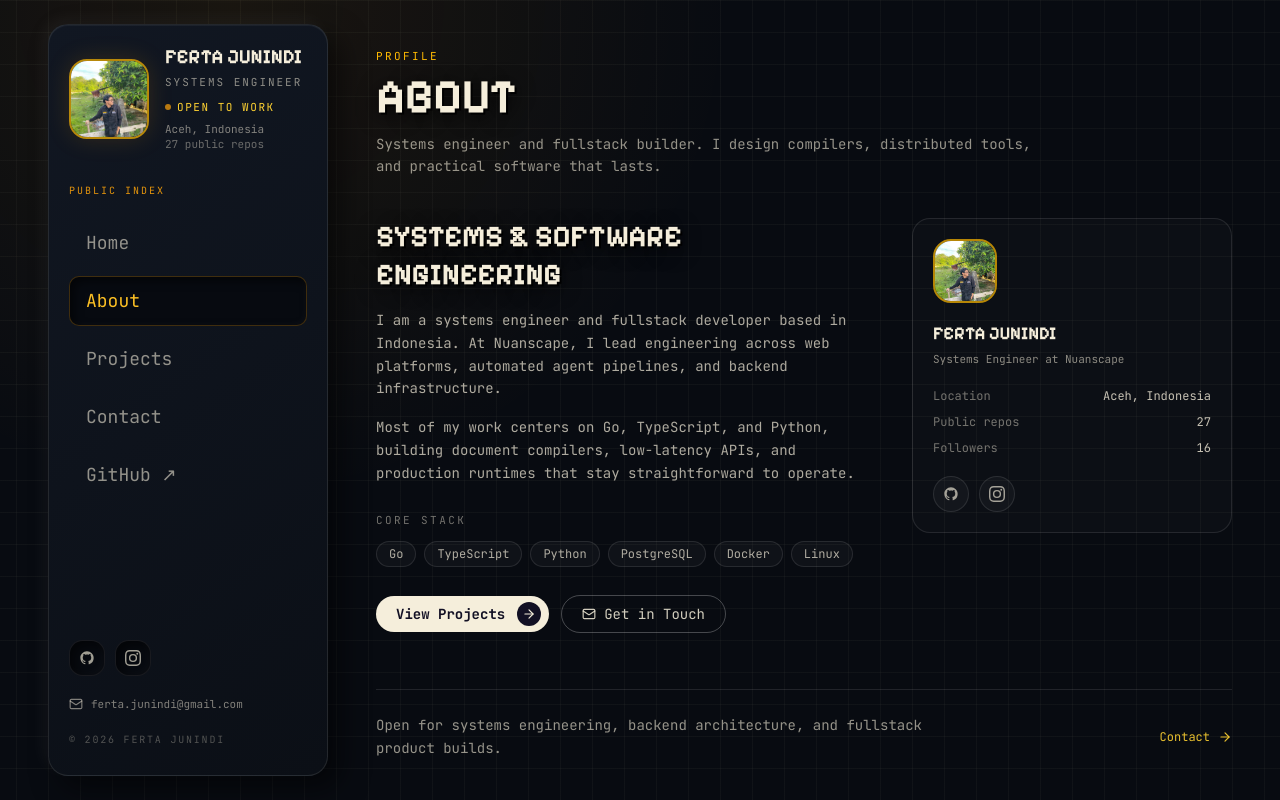
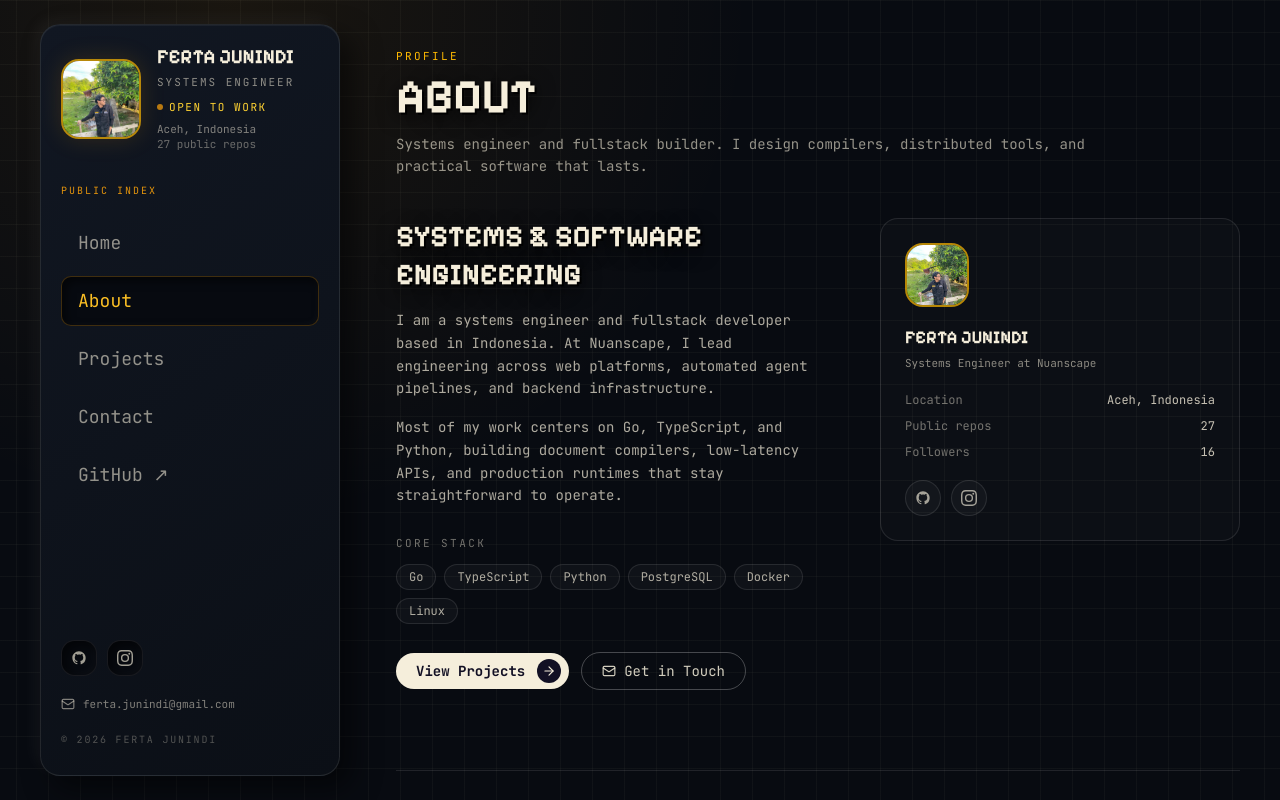
Before and after one commit to MyMrshll/fertajunindi, a Next.js app: page /about in a window 1280 px wide. Built offline with nearby package versions, Linux system fonts and the light colour scheme.

Commit message:
Expand public pages to full-screen width

```diff
--- a/src/app/about/page.tsx
+++ b/src/app/about/page.tsx
@@ -21,7 +21,8 @@ export const metadata: Metadata = {
 export default function AboutPage() {
   return (
     <SiteShell>
-      <header className="max-w-2xl">
+      <div className="flex min-h-[calc(100dvh-4rem)] flex-col lg:min-h-[calc(100dvh-6rem)]">
+      <header className="max-w-3xl">
         <p className="font-mono-code text-[11px] uppercase tracking-[0.22em] text-amber-400">
           Profile
         </p>
@@ -34,14 +35,14 @@ export default function AboutPage() {
         </p>
       </header>
 
-      <div className="mt-10 grid grid-cols-1 xl:grid-cols-[minmax(0,1fr)_320px] gap-8 xl:gap-12 items-start">
+      <div className="mt-10 grid flex-1 grid-cols-1 xl:grid-cols-[minmax(0,1fr)_360px] 2xl:grid-cols-[minmax(0,1fr)_400px] gap-8 xl:gap-14 items-start">
         <section>
           <h2 className="font-pixel text-2xl sm:text-3xl font-bold text-[#F5EEDB] pixel-text-shadow leading-tight">
             SYSTEMS &amp; SOFTWARE
             <br className="hidden sm:inline" /> ENGINEERING
           </h2>
 
-          <div className="mt-4 space-y-4 font-mono-code text-sm leading-relaxed text-[#F5EEDB]/70">
+          <div className="mt-4 max-w-4xl space-y-4 font-mono-code text-sm leading-relaxed text-[#F5EEDB]/70">
             <p>
               I am a systems engineer and fullstack developer based in Indonesia.
               At Nuanscape, I lead engineering across web platforms, automated
@@ -90,7 +91,7 @@ export default function AboutPage() {
           </div>
         </section>
 
-        <aside className="rounded-2xl border border-white/10 bg-white/[0.02] p-5">
+        <aside className="rounded-2xl border border-white/10 bg-white/[0.02] p-5 xl:p-6">
           <img
             src="/images/profile.jpg"
             alt="Ferta Junindi"
@@ -141,7 +142,7 @@ export default function AboutPage() {
         </aside>
       </div>
 
-      <section className="mt-14 border-t border-white/10 pt-6">
+      <section className="mt-14 border-t border-white/10 pt-6 xl:mt-20 xl:pt-8">
         <div className="flex flex-col sm:flex-row sm:items-center justify-between gap-4">
           <p className="font-mono-code text-sm text-[#F5EEDB]/60 leading-relaxed max-w-xl">
             Open for systems engineering, backend architecture, and fullstack
@@ -156,6 +157,7 @@ export default function AboutPage() {
           </Link>
         </div>
       </section>
+      </div>
     </SiteShell>
   );
 }
--- a/src/components/site-shell.tsx
+++ b/src/components/site-shell.tsx
@@ -26,9 +26,9 @@ export function SiteShell({ children }: { children: React.ReactNode }) {
 
   return (
     <div className="dash-canvas min-h-[100dvh] text-[#F5EEDB]">
-      <div className="mx-auto w-full max-w-7xl px-5 sm:px-8 lg:px-12">
-        <div className="flex flex-col lg:flex-row lg:gap-12">
-          <aside className="lg:w-[280px] lg:shrink-0">
+      <div className="mx-auto w-full max-w-[1800px] px-4 sm:px-6 lg:px-8 xl:px-10">
+        <div className="flex flex-col lg:flex-row lg:gap-10 xl:gap-14">
+          <aside className="lg:w-[280px] xl:w-[300px] lg:shrink-0">
             <div className="dash-panel my-4 flex flex-col justify-between p-4 lg:sticky lg:top-6 lg:my-0 lg:h-[calc(100dvh-3rem)] lg:overflow-y-auto lg:p-5">
               <div>
                 <div className="flex items-center gap-4 pt-6 lg:pt-0">
@@ -125,7 +125,7 @@ export function SiteShell({ children }: { children: React.ReactNode }) {
             </div>
           </aside>
 
-          <div className="min-w-0 flex-1 py-8 lg:py-12">
+          <div className="min-w-0 flex-1 py-8 lg:py-10 xl:py-12">
             {children}
 
             <footer className="lg:hidden mt-14 pt-5 border-t border-white/10 flex items-center justify-between gap-4">
```
